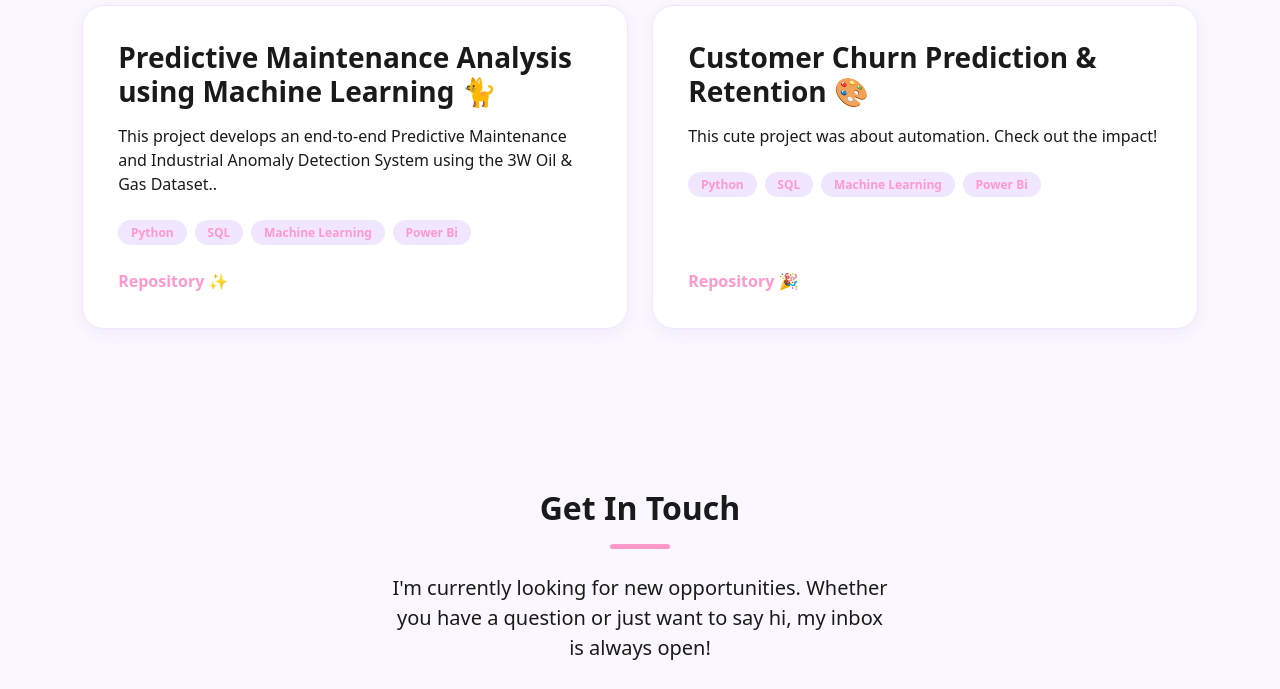
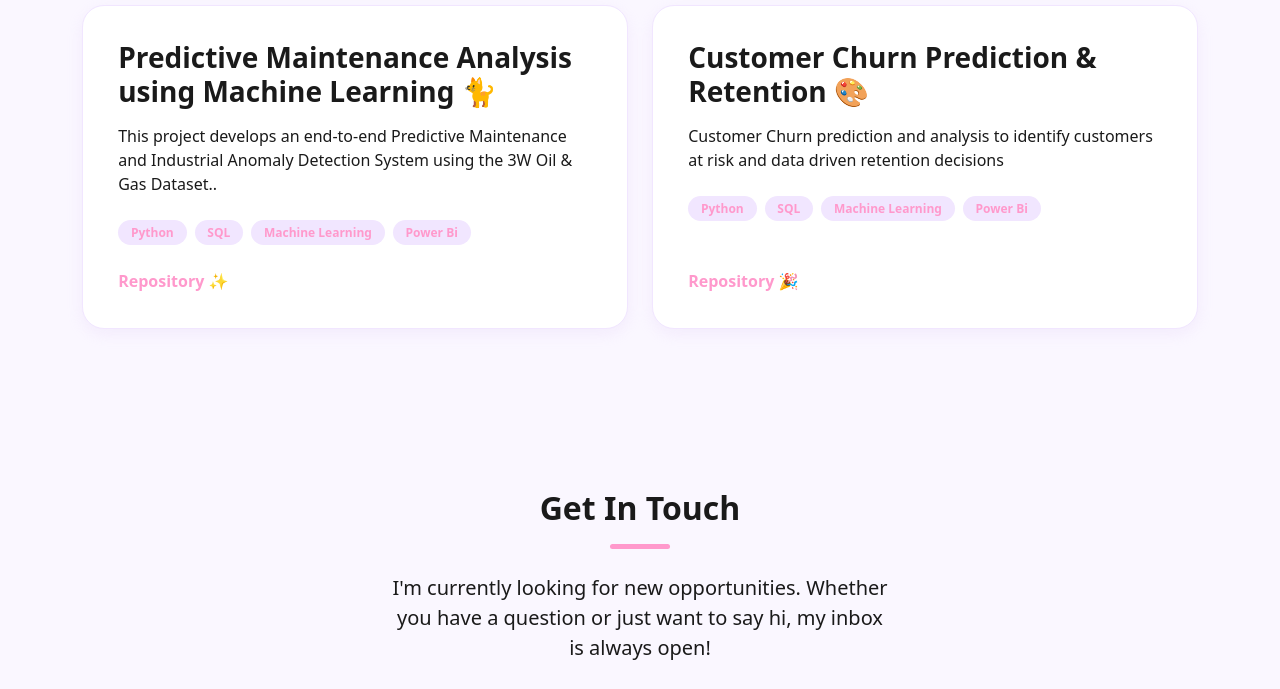
Before and after one commit to simpi11-insightflow/simpi_gogoi.github.io, a plain HTML site: page index.html in a window 1280 px wide. Shown: the part 1320-2009 px from the top of the page. Drawn offline with nearby package versions, Linux system fonts and the light colour scheme; a web font is replaced by a local one.

Commit message:
Add files via upload

```diff
--- a/index.html
+++ b/index.html
@@ -119,7 +119,7 @@
                     <div class="project-card bubbly h-100 d-flex flex-column justify-content-between">
                         <div class="project-info">
                             <h3>Customer Churn Prediction & Retention <span class="cute-icon">🎨</span></h3>
-                            <p class="mt-3">This cute project was about automation. Check out the impact!</p>
+                            <p class="mt-3">Customer Churn prediction and analysis to identify customers at risk and data driven retention decisions</p>
                             <div class="project-tags d-flex flex-wrap gap-2 my-4">
                                 <span class="badge rounded-pill tag-pill">Python</span>
                                 <span class="badge rounded-pill tag-pill">SQL</span>
```
